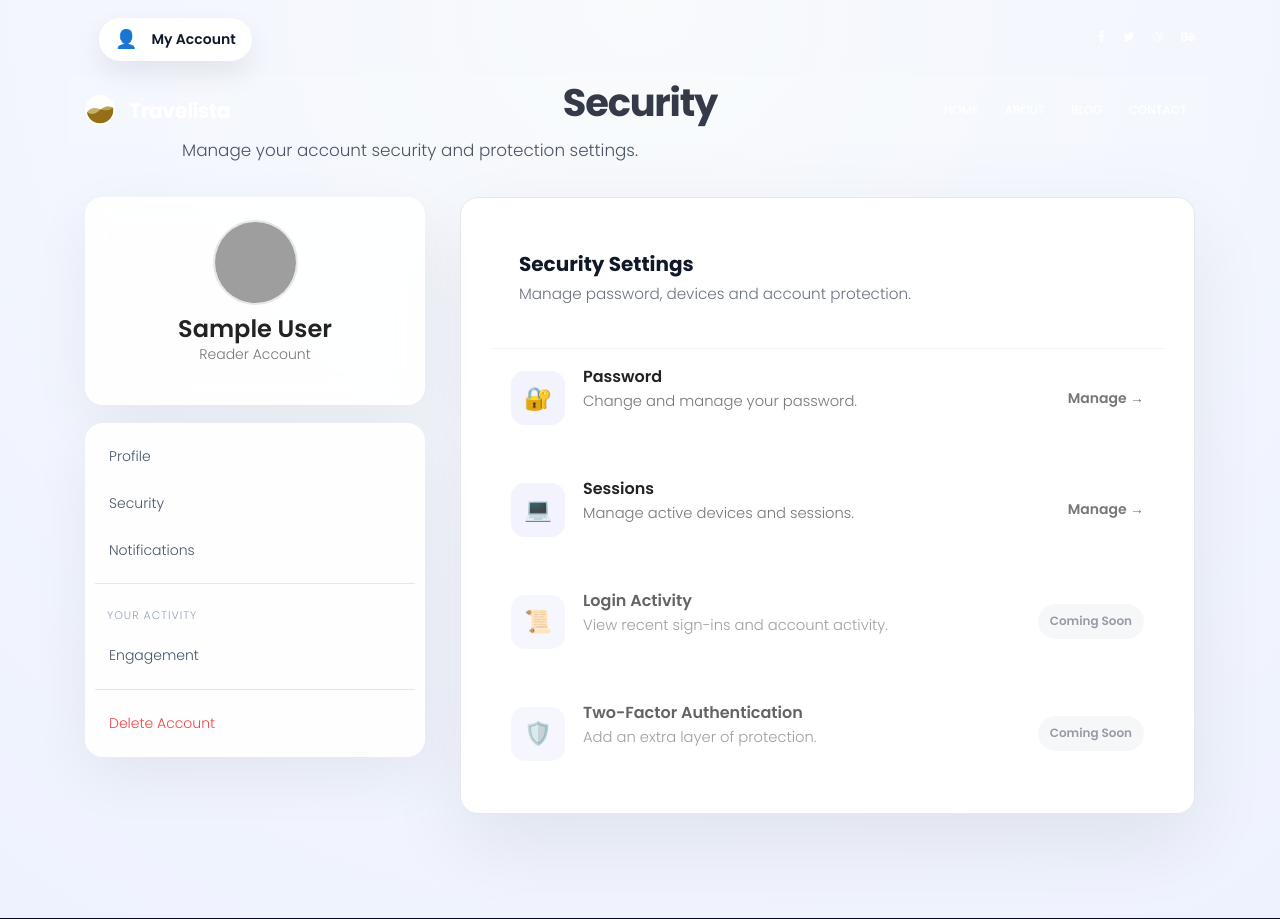
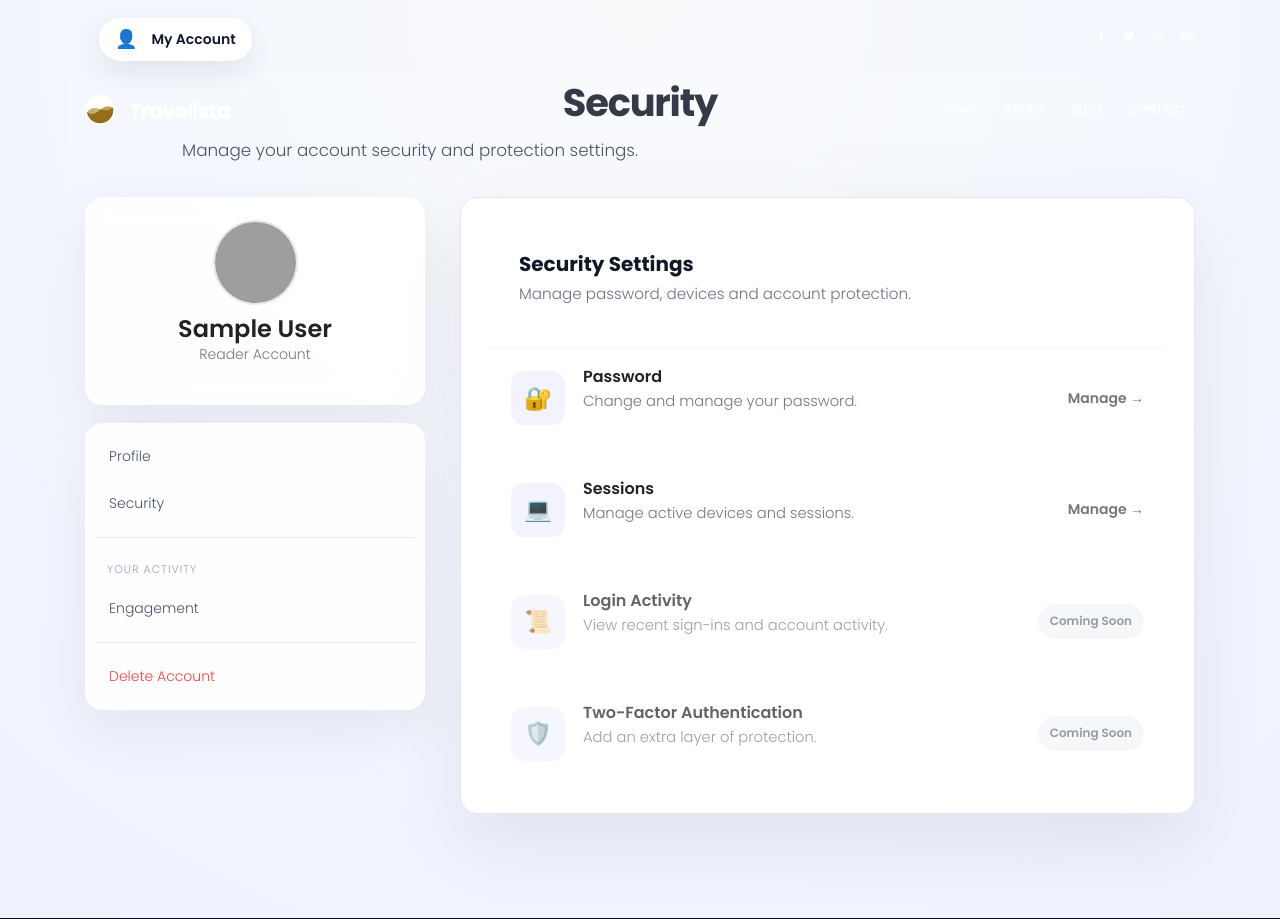
Before and after one commit to Paradoxel/django-blog, a Django app: page /accounts/security/ in a window 1280 px wide. Shown: the top 919 px of the page. Run offline with Django 5.2, Linux system fonts and the light colour scheme; the visitor is signed in with stand-in values (Sample User, id 1); some libraries are stand-ins or nearby versions; grey boxes are pictures that could not be loaded.

Commit message:
refactor(accounts): remove unused notifications menu item

```diff
--- a/templates/accounts/partials/sidebar.html
+++ b/templates/accounts/partials/sidebar.html
@@ -38,11 +38,6 @@
             Security
         </a>
 
-        <a href="#"
-           class="nav-item {% if request.resolver_match.url_name == 'notifications' %}active{% endif %}">
-            Notifications
-        </a>
-
         <div class="nav-divider"></div>
 
         <div class="nav-group-title">Your Activity</div>
```
